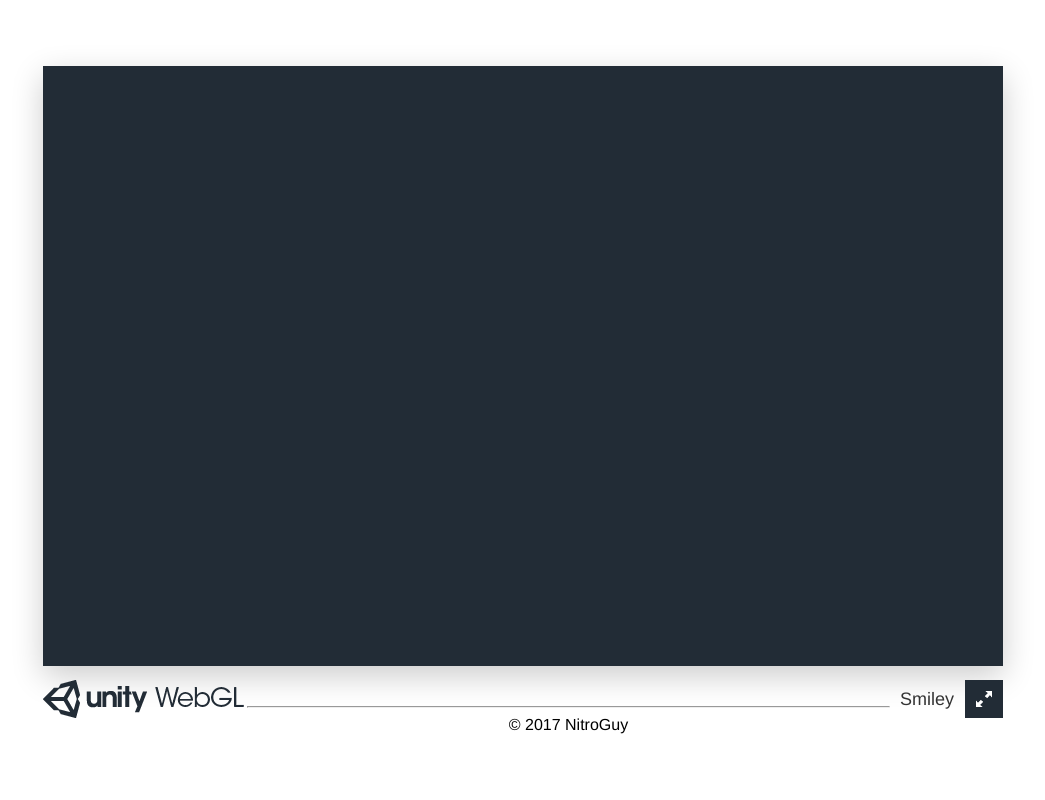
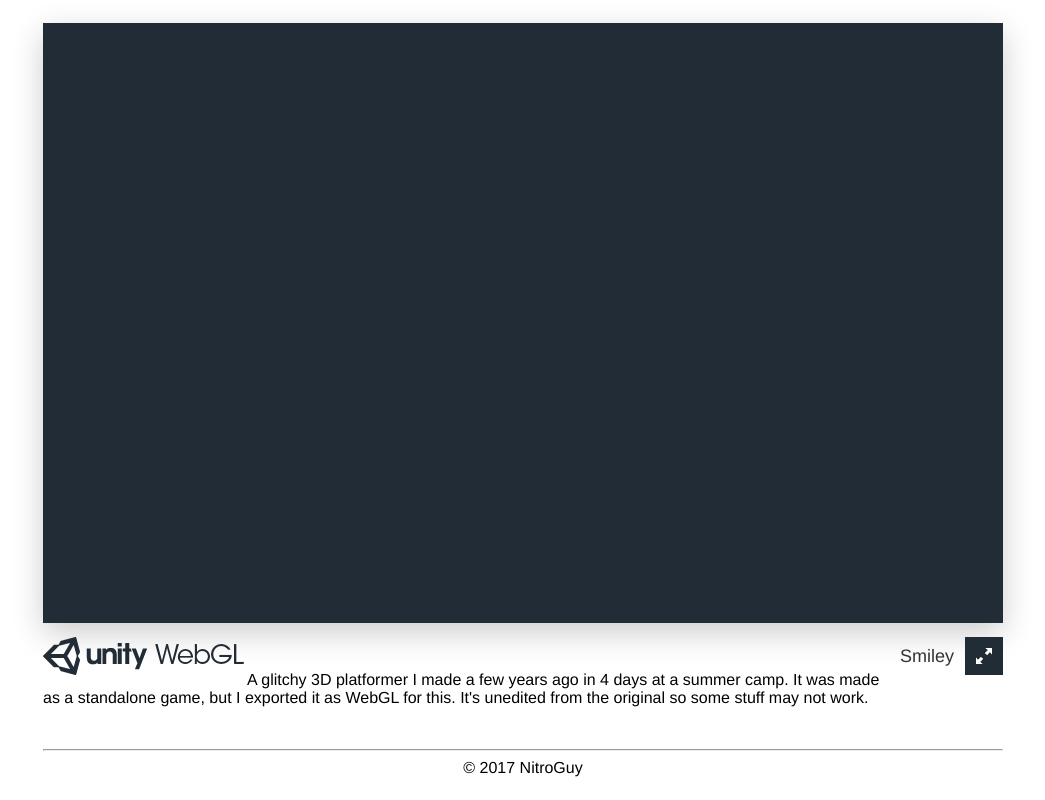
Before and after one commit to NitroGuy10/Smiley, a plain HTML site: page index.html in a window 1280 px wide. Shown: the whole page, without its empty margins (117-1162 px from the left). Drawn offline with Linux system fonts and the light colour scheme; no server answers.

Commit message:
Create index.html

```diff
--- a/index.html
+++ b/index.html
@@ -14,6 +14,8 @@
       <div class="logo"></div>
       <div class="fullscreen"><img src="TemplateData/fullscreen.png" width="38" height="38" alt="Fullscreen" title="Fullscreen" onclick="SetFullscreen(1);" /></div>
       <div class="title">Smiley</div>
+      <br/>
+      <p>A glitchy 3D platformer I made a few years ago in 4 days at a summer camp. It was made as a standalone game, but I exported it as WebGL for this. It's unedited from the original so some stuff may not work.</p>
       <br/>
 <hr />
 <footer style="text-align: center;">© 2017 NitroGuy</footer>
```
